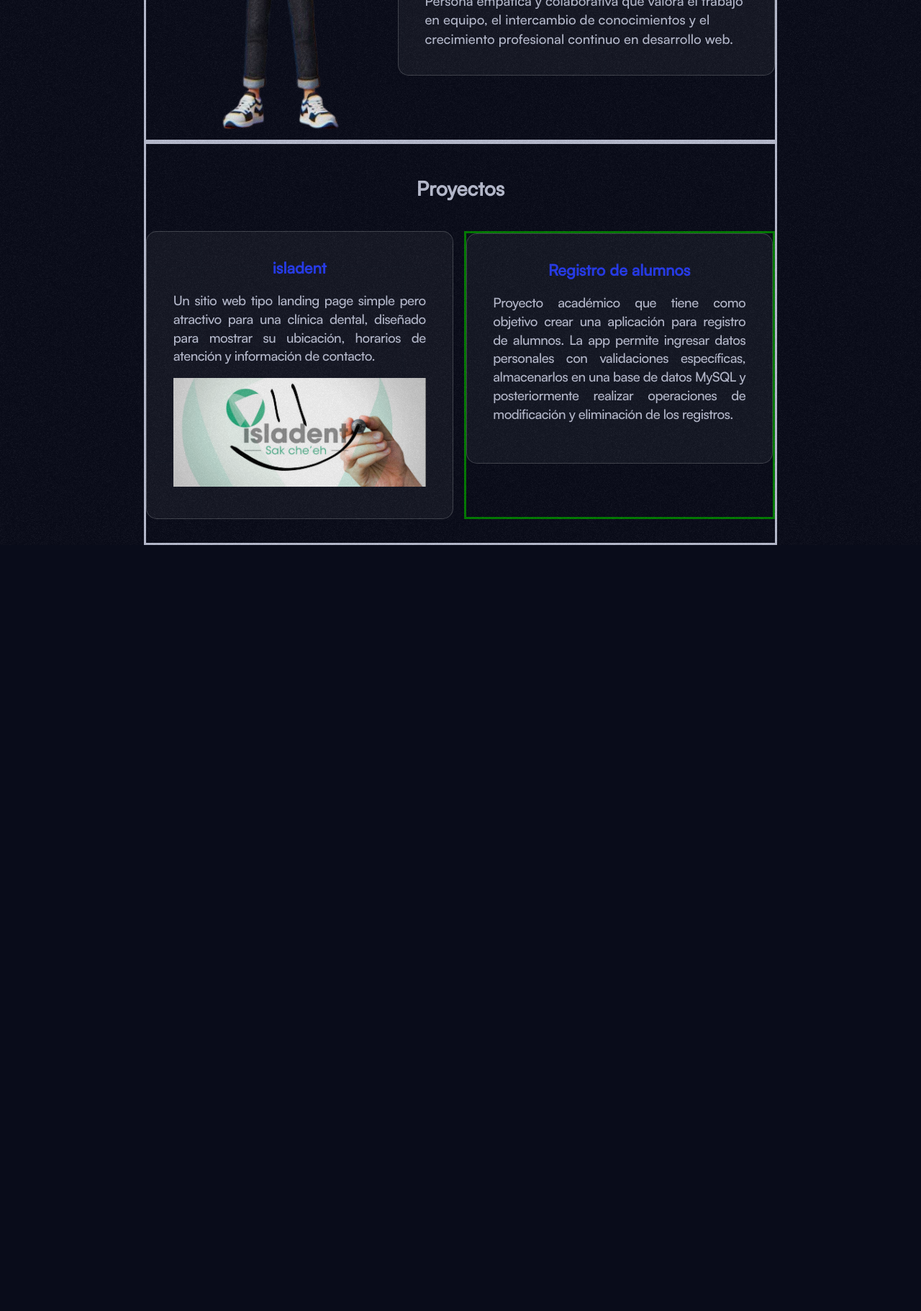
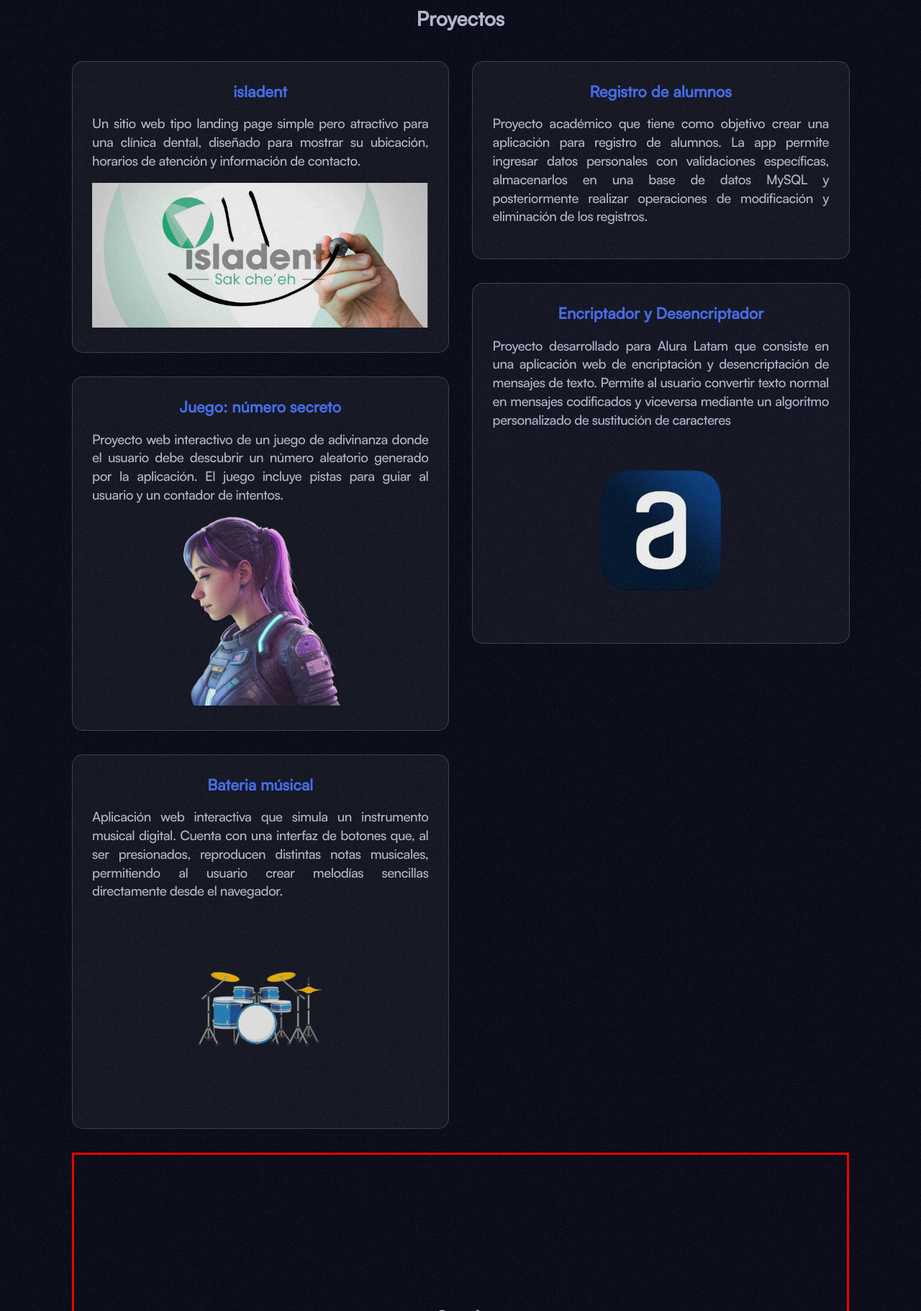
Before and after one commit to INGMIKY/portafolio, an Astro site: page / in a window 1280 px wide. Shown: the part 979-2800 px from the top of the page at 72% size. Before the commit the page ends 1736 px from the top, so only its background shows below. Built offline with nearby package versions, Linux system fonts and the light colour scheme; Astro itself is replaced by a stand-in of ours.

Commit message:
feat: agregar url a los proyectos

```diff
--- /dev/null
+++ b/src/components/About.tsx
@@ -0,0 +1,25 @@
+import yo from '../assets/img/yo10R.png';
+import linkedin from '../assets/img/linkedin.png';
+import github from '../assets/img/github.png';
+
+const About = () => {
+    return (
+    <section className="about">
+        <div className='avatar'>
+            <img src={yo.src} alt="" />
+        </div>
+        <div className='aboutInfoContainer'>
+            <div className='redesContainer'>
+                <button className='btnCV'>Descargar CV</button>
+                <ul className='redesSociales'>
+                    <li><a href="https://www.linkedin.com/in/miguel-barrera-sima-a69a622aa/" className='glowRedes'><img src={linkedin.src} alt="" /></a></li>
+                    <li><a href="https://github.com/INGMIKY" className='glowRedes'><img src={github.src} alt="" /></a></li>
+                </ul>
+            </div>
+            <p className='aboutMe'>Estudiante de Ingeniería en Desarrollo de Software con enfoque en desarrollo web frontend. Combino educación formal con aprendizaje autodidacta. Persona empática y colaborativa que valora el trabajo en equipo, el intercambio de conocimientos y el crecimiento profesional continuo en desarrollo web.</p>
+        </div>
+    </section>
+    )
+}
+
+export default About;
--- a/src/components/App.tsx
+++ b/src/components/App.tsx
@@ -1,65 +1,20 @@
 import '../styles/App.css';
-import linkedin from '../assets/img/linkedin.png'
-import github from '../assets/img/github.png'
-import yo from '../assets/img/yo10R.png'
-import logo from '../assets/img/logo2.png'
-import isladent from '../assets/img/isladent.jpg'
-
+import logo from '../assets/img/logo2.png';
+import Header from './Header.tsx';
+import Home from './Home.tsx'
+import About from './About.tsx';
+import Projects from './Projects.tsx'
+import Stack from './Stack.tsx'
 const App = () => {
     return (
         <>
             <span className='glow'></span>
-            <nav>
-                <div>Miguel</div>
-                <ul>
-                    <li>Inicio</li>
-                    <li>Sobre mi</li>
-                    <li>Proyectos</li>
-                </ul>
-            </nav>
+            <Header />
             <main className='sectionContainer'>
-                <section className='home'>
-                    <h1>Miguel A. Barrera</h1>
-                    <h2>Ingeniero en desarrollo de software</h2>
-                    <p>Aprendizaje constante para ser el mejor</p>
-                </section>
-                <section className="about">
-                    <div className='avatar'>
-                        <img src={yo.src} alt="" />
-                    </div>
-                    <div className='aboutInfoContainer'>
-                        <div className='redesContainer'>
-                            <button className='btnCV'>Descargar CV</button>
-                            <ul className='redesSociales'>
-                                <li><a href="https://www.linkedin.com/in/miguel-barrera-sima-a69a622aa/" className='glowRedes'><img src={linkedin.src} alt="" /></a></li>
-                                <li><a href="https://github.com/INGMIKY" className='glowRedes'><img src={github.src} alt="" /></a></li>
-                            </ul>
-                        </div>
-                        <p className='aboutMe'>Estudiante de Ingeniería en Desarrollo de Software con enfoque en desarrollo web frontend. Combino educación formal con aprendizaje autodidacta. Persona empática y colaborativa que valora el trabajo en equipo, el intercambio de conocimientos y el crecimiento profesional continuo en desarrollo web.</p>
-                    </div>
-                </section>
-                <section className='projects'>
-                    <h2>Proyectos</h2>
-                    <div className='proyectosContainer'>
-                        <div className='vertical1'>
-                            <article>
-                                <a href="#" className='enlacesProjects'>
-                                    <h3 className='tituloResaltado'>isladent</h3>
-                                    <p>Un sitio web tipo landing page simple pero atractivo para una clínica dental, diseñado para mostrar su ubicación, horarios de atención y información de contacto.</p>
-                                    <img className='imgProyectos' src={isladent.src} alt="" />
-                                </a>
-                            </article>
-                        </div>
-                        <div className='vertical2'>
-                            <article>
-                                <a href="#" className='enlacesProjects'>
-                                    <h3 className='tituloResaltado'>Registro de alumnos</h3>
-                                    <p>Proyecto académico que tiene como objetivo crear una aplicación para registro de alumnos. La app permite ingresar datos personales con validaciones específicas, almacenarlos en una base de datos MySQL y posteriormente realizar operaciones de modificación y eliminación de los registros.</p>
-                                </a>
-                            </article>
-                        </div>
-                    </div>
-                </section>
+                <Home />
+                <About />
+                <Projects />
+                <Stack/>
             </main>
         </>
     )
--- /dev/null
+++ b/src/components/Header.tsx
@@ -0,0 +1,14 @@
+const Header = () => {
+    return (
+    <nav>
+        <div>Miguel</div>
+        <ul>
+            <li>Inicio</li>
+            <li>Sobre mi</li>
+            <li>Proyectos</li>
+        </ul>
+    </nav>
+    )
+}
+
+export default Header
--- /dev/null
+++ b/src/components/Home.tsx
@@ -0,0 +1,11 @@
+const Home = () => {
+    return (
+     <section className='home'>
+        <h1>Miguel A. Barrera</h1>
+        <h2>Ingeniero en desarrollo de software</h2>
+        <p>Aprendizaje constante para ser el mejor</p>
+    </section>
+    )
+}
+
+export default Home
--- /dev/null
+++ b/src/components/Projects.tsx
@@ -0,0 +1,54 @@
+import isladent from '../assets/img/isladent.jpg';
+import iaGame from '../assets/img/ia.png';
+import bateria from '../assets/img/bateriaMusical.png';
+import Alura from '../assets/img/aluraLatam.png';
+const Projects = () => {
+    return (
+    <section className='projects'>
+        <h2>Proyectos</h2>
+        <div className='proyectosContainer'>
+            <div className='vertical1'>
+                <article>
+                    <a href="https://isladent.site/" className='enlacesProjects'>
+                        <h3 className='tituloResaltado'>isladent</h3>
+                        <p>Un sitio web tipo landing page simple pero atractivo para una clínica dental, diseñado para mostrar su ubicación, horarios de atención y información de contacto.</p>
+                        <img className='imgProyectos' src={isladent.src} alt="" />
+                    </a>
+                </article>
+                <article>
+                    <a href="https://ingmiky.github.io/juego-secreto/" className='enlacesProjects'>
+                        <h3 className='tituloResaltado'>Juego: número secreto</h3>
+                        <p>Proyecto web interactivo de un juego de adivinanza donde el usuario debe descubrir un número aleatorio generado por la aplicación. El juego incluye pistas para guiar al usuario y un contador de intentos.</p>
+                        <img className='imgProyectos imgJuegoSecreto' src={iaGame.src} alt="" />
+                    </a>
+                </article>
+                <article>
+                    <a href="https://ingmiky.github.io/javaScript-paginaDinamica/" className='enlacesProjects'>
+                        <h3 className='tituloResaltado'>Bateria músical</h3>
+                        <p>Aplicación web interactiva que simula un instrumento musical digital. Cuenta con una interfaz de botones que, al ser presionados, reproducen distintas notas musicales, permitiendo al usuario crear melodías sencillas directamente desde el navegador.</p>
+                        <img className='imgProyectos imgBateria' src={bateria.src} alt="" />
+                    </a>
+                </article>
+
+            </div>
+            <div className='vertical2'>
+                <article>
+                    <a href="#" className='enlacesProjects'>
+                        <h3 className='tituloResaltado'>Registro de alumnos</h3>
+                        <p>Proyecto académico que tiene como objetivo crear una aplicación para registro de alumnos. La app permite ingresar datos personales con validaciones específicas, almacenarlos en una base de datos MySQL y posteriormente realizar operaciones de modificación y eliminación de los registros.</p>
+                    </a>
+                </article>
+                <article>
+                    <a href="https://ingmiky.github.io/pagina-encriptador/" className='enlacesProjects'>
+                        <h3 className='tituloResaltado'>Encriptador y Desencriptador</h3>
+                        <p>Proyecto desarrollado para Alura Latam que consiste en una aplicación web de encriptación y desencriptación de mensajes de texto. Permite al usuario convertir texto normal en mensajes codificados y viceversa mediante un algoritmo personalizado de sustitución de caracteres</p>
+                        <img className='imgProyectos' src={Alura.src} alt="" />
+                    </a>
+                </article>
+            </div>
+        </div>
+    </section>
+    )
+}
+
+export default Projects;
--- /dev/null
+++ b/src/components/Stack.tsx
@@ -0,0 +1,14 @@
+const Stack = () => {
+    return (
+        <section className='Stacks'>
+            <h2>Stack</h2>
+            <div className='stackContainer'>
+                <ul>
+
+                </ul>
+            </div>
+        </section>
+    )
+}
+
+export default Stack;
--- a/src/styles/App.css
+++ b/src/styles/App.css
@@ -91,7 +91,7 @@ section{
     flex-direction: column;
     align-items: center;
     justify-content: center;
-    border: solid;
+    /* border: solid blue; */
 }
 
     .home{
@@ -252,12 +252,15 @@ section{
             }
 
     .projects{
-
+        /* border: solid red; */
         display: flex;
+        flex-direction: column;
+        align-items: center;
+        width: 100%;
     }
 
     .tituloResaltado{
-        color: #273df7;
+        color: #4a73fa;
     }
 
         .projects h2{
@@ -275,6 +278,7 @@ section{
                 flex: 1;
                 width: 100%;
                 text-align: center;
+
             }
 
 
@@ -288,7 +292,7 @@ section{
                 } */
 
             .vertical2{
-                border: solid green;
+                /* border: solid green; */
                 flex: 1;
                 width: 100%;
                 text-align: center;
@@ -306,6 +310,7 @@ section{
                 line-height: 0.7cm;
                 background: rgba(255, 255, 255, .05);
                 font-size: 0.9em;
+                margin-bottom: 15px;
                 }
 
 
@@ -323,6 +328,16 @@ section{
                     letter-spacing: -0.5px;
                 }
 
+
+/* Stack */
+.Stacks{
+    border: solid red;
+}
+
+    .stack{
+
+    }
+
 /* Diseño para movil */
 @media (max-width: 480px){
 
@@ -339,8 +354,9 @@ section{
 @media (min-width: 769px) {
 
     section{
-        width: 880px;
-        height: 560px;
+        width: 1080px;
+        min-height: 460px;
+        /* padding: 20px; */
 
     }
 
@@ -356,13 +372,37 @@ section{
 
 
     /* projects */
+    .proyectosContainer{
+        /* border: solid blue; */
+        display: flex;
+        justify-content: center;
+        align-items: flex-start;
+        gap: 2rem;
+        max-width: 1081px;
+        margin: 0 auto;
+    }
+
     article{
-        padding: 2em;
+        width: 100%;
+        padding: 1.5em;
         font-size: 1em;
+        margin-bottom: 1.8em;
     }
+
 
     .vertical1 p, .vertical2 p{
         text-align: justify;
 
     }
+
+    /* imagenes projects */
+    .imgJuegoSecreto{
+        width: 50%
+    }
+
+    .imgBateria{
+        /* border: solid red; */
+        width: 40%;
+        height: 80%;
+    }
 }
```
Also changed, not shown: src/assets/img/aluraLatam.png (added), src/assets/img/bateriaMusical.png (added), src/assets/img/ia.png (added).
